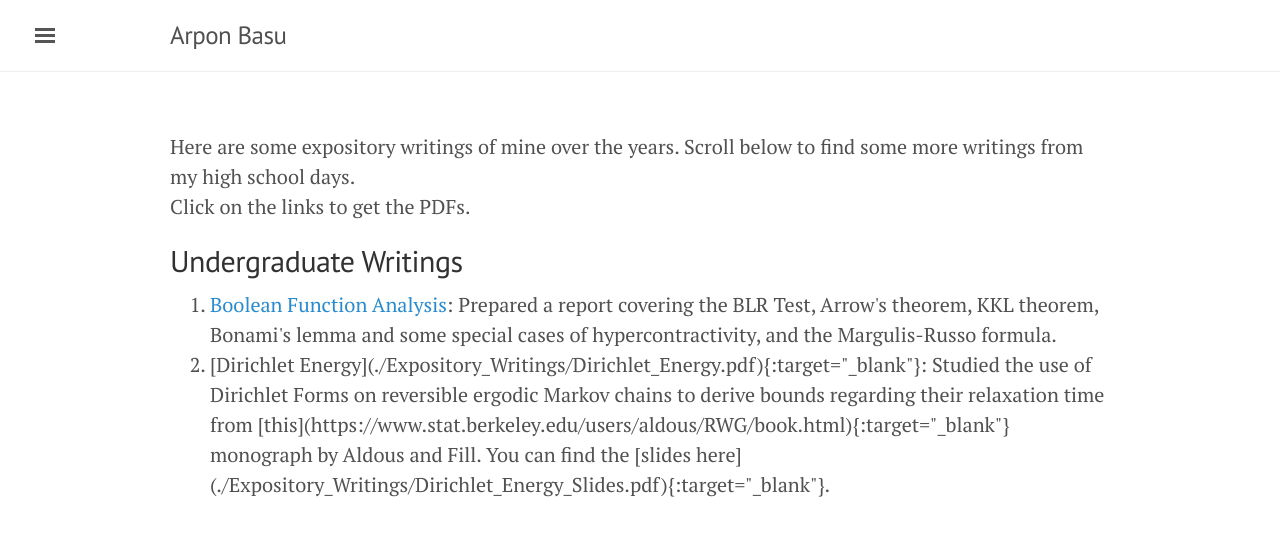
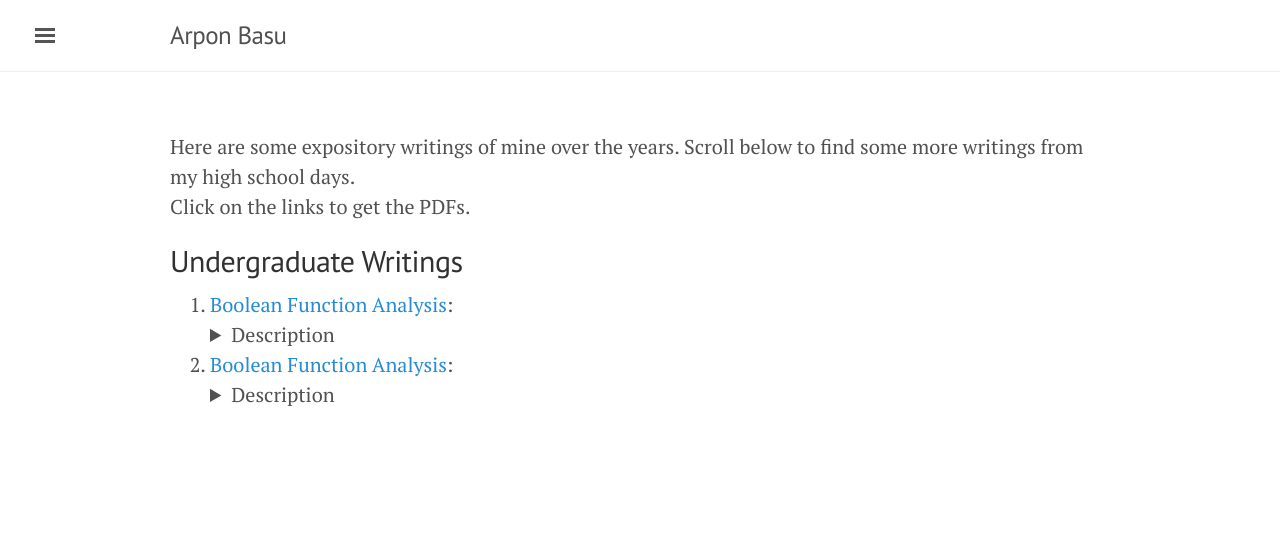
Before and after one commit to rugiarindam/rugiarindam.github.io, a Jekyll site: the page built from courses.html, in a window 1280 px wide. Shown: the top 536 px of the page. Built offline with Jekyll 4.4.1, drawn with Linux system fonts in a browser that asks for light colours; nearby versions of some CDN libraries.

Commit message:
added bfa

```diff
--- a/courses.html
+++ b/courses.html
@@ -8,6 +8,12 @@ Click on the links to get the PDFs.
 
 <h2>Undergraduate Writings</h2>
 <ol type="1">
-    <li> <a href="./Expository_Writings/Boolean_Function_Analysis.pdf" target="_blank"> Boolean Function Analysis</a>: Prepared a report covering the BLR Test, Arrow's theorem, KKL theorem, Bonami's lemma and some special cases of hypercontractivity, and the Margulis-Russo formula. </li>
-    <li> [Dirichlet Energy](./Expository_Writings/Dirichlet_Energy.pdf){:target="_blank"}: Studied the use of Dirichlet Forms on reversible ergodic Markov chains to derive bounds regarding their relaxation time from [this](https://www.stat.berkeley.edu/users/aldous/RWG/book.html){:target="_blank"} monograph by Aldous and Fill. You can find the [slides here](./Expository_Writings/Dirichlet_Energy_Slides.pdf){:target="_blank"}. </li>
+    <li> <a href="./Expository_Writings/Boolean_Function_Analysis.pdf" target="_blank"> Boolean Function Analysis</a>: <details>
+        <summary>Description</summary>
+        a report covering the BLR Test, Arrow's theorem, KKL theorem, Bonami's lemma and some special cases of hypercontractivity, and the Margulis-Russo formula.
+    </details>  </li>
+    <li> <a href="./Expository_Writings/Boolean_Function_Analysis.pdf" target="_blank"> Boolean Function Analysis</a>: <details>
+        <summary>Description</summary>
+        a report covering the BLR Test, Arrow's theorem, KKL theorem, Bonami's lemma and some special cases of hypercontractivity, and the Margulis-Russo formula.
+    </details>  </li>
 </ol>
```
